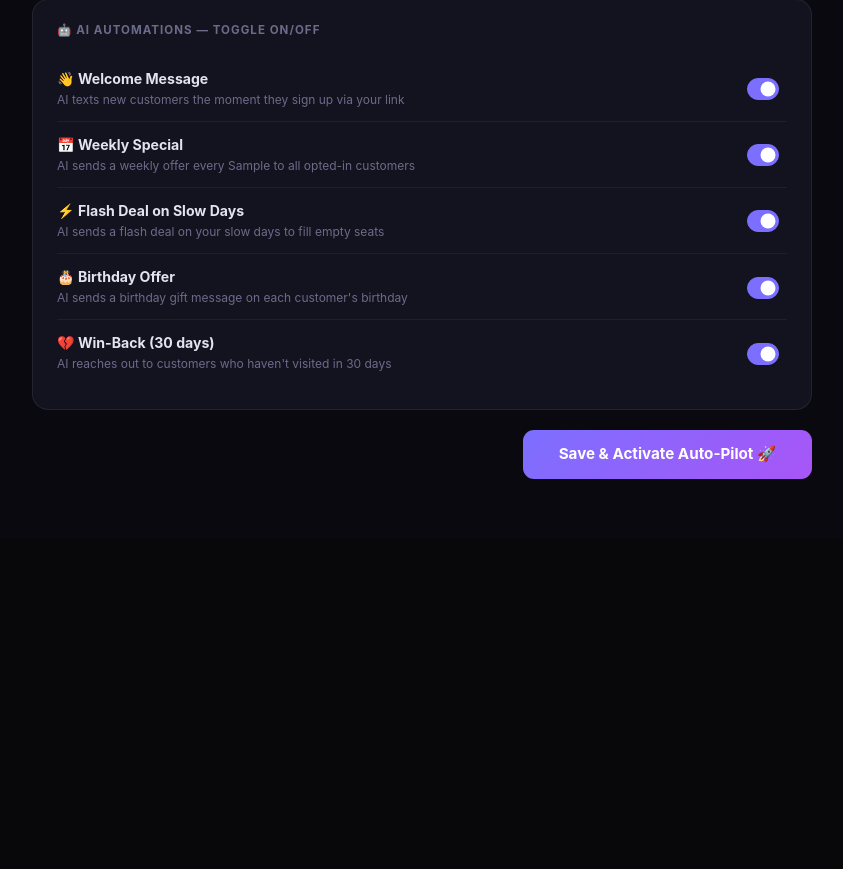
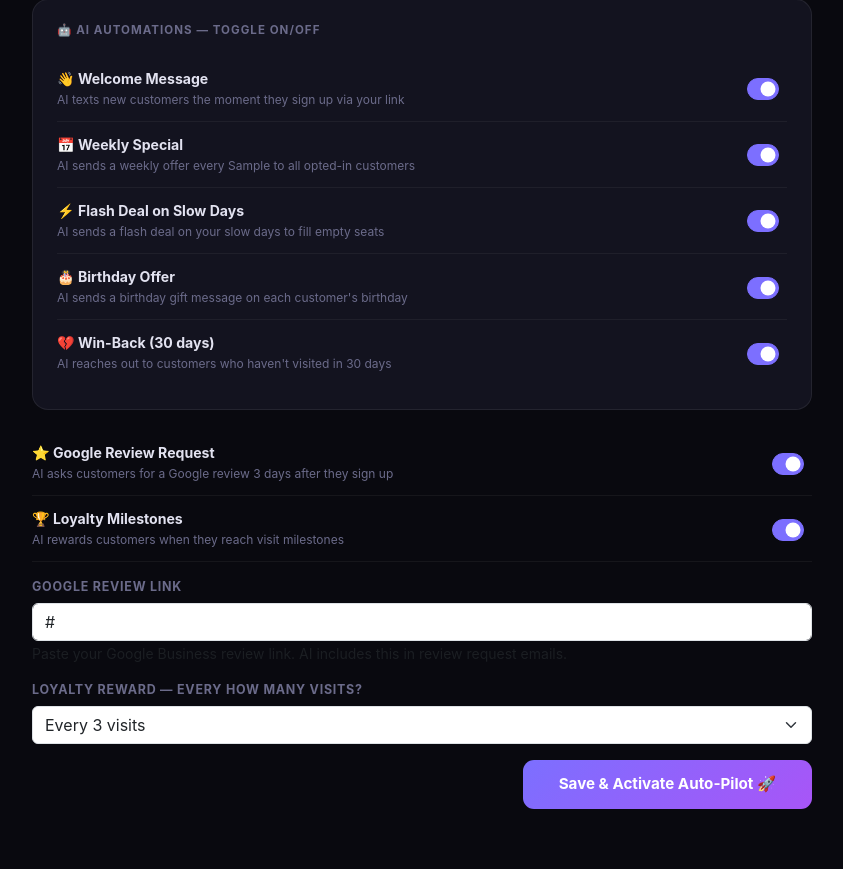
Before and after one commit to VinodVen/growthai, a Flask app: page /setup in a window 1280 px wide. Shown: the part 827-1696 px from the top of the page, without its empty margins (218-1061 px from the left). Before the commit the page ends 1306 px from the top, so only its background shows below. Run offline with Flask 3, Linux system fonts and the light colour scheme; the visitor is signed in with stand-in values (Sample User, id 1); tables that the repository leaves empty hold one stand-in row (values such as "Sample post").

Commit message:
Add loyalty points, visit tracking, and Google review request automation
- Customer model: last_visit, loyalty_points columns
- BusinessProfile: auto_review, review_days, google_review_url, auto_loyalty, loyalty_reward_visits
- _run_profile_autopilot(): new AI engine for birthday, win-back, review request, loyalty milestone, weekly/flash
- Dashboard now calls _run_profile_autopilot on every load
- POST /customer/<id>/visit: log a visit, +10 loyalty points
- Autopilot page: shows Review Request + Loyalty automations, total loyalty points stat
- Setup page: Google Review URL field, loyalty reward interval, new toggles

Co-Authored-By: Claude Sonnet 4.6 <noreply@anthropic.com>

```diff
--- a/main.py
+++ b/main.py
@@ -165,6 +165,11 @@ class BusinessProfile(db.Model):
     weekly_send_day = db.Column(db.String(20), default="Tuesday")
     setup_complete = db.Column(db.Boolean, default=False)
     last_weekly_summary = db.Column(db.DateTime, nullable=True)  # track when summary last sent
+    auto_review = db.Column(db.Boolean, default=True)         # send review request
+    review_days = db.Column(db.Integer, default=3)            # days after signup to send review
+    google_review_url = db.Column(db.String(300))             # google review link
+    auto_loyalty = db.Column(db.Boolean, default=True)        # loyalty milestone emails
+    loyalty_reward_visits = db.Column(db.Integer, default=5)  # visits to earn a reward
     updated_at = db.Column(db.DateTime, default=datetime.utcnow, onupdate=datetime.utcnow)
 
 class Customer(db.Model):
@@ -179,6 +184,8 @@ class Customer(db.Model):
     notes = db.Column(db.Text)
     tags = db.Column(db.String(300))  # comma-separated: VIP,Regular,Corporate
     visit_count = db.Column(db.Integer, default=0)
+    last_visit = db.Column(db.DateTime, nullable=True)        # last time customer visited
+    loyalty_points = db.Column(db.Integer, default=0)         # cumulative loyalty points
     unsubscribed = db.Column(db.Boolean, default=False)
     sms_opted_in = db.Column(db.Boolean, default=False)    # TCPA compliance
     sms_opted_in_at = db.Column(db.DateTime, nullable=True)
@@ -265,6 +272,13 @@ with app.app_context():
         "ALTER TABLE customers ADD COLUMN IF NOT EXISTS tags VARCHAR(300)",
         "ALTER TABLE customers ADD COLUMN IF NOT EXISTS visit_count INTEGER DEFAULT 0",
         "ALTER TABLE business_profiles ADD COLUMN IF NOT EXISTS last_weekly_summary TIMESTAMP",
+        "ALTER TABLE customers ADD COLUMN IF NOT EXISTS last_visit TIMESTAMP",
+        "ALTER TABLE customers ADD COLUMN IF NOT EXISTS loyalty_points INTEGER DEFAULT 0",
+        "ALTER TABLE business_profiles ADD COLUMN IF NOT EXISTS auto_review BOOLEAN DEFAULT TRUE",
+        "ALTER TABLE business_profiles ADD COLUMN IF NOT EXISTS review_days INTEGER DEFAULT 3",
+        "ALTER TABLE business_profiles ADD COLUMN IF NOT EXISTS google_review_url VARCHAR(300)",
+        "ALTER TABLE business_profiles ADD COLUMN IF NOT EXISTS auto_loyalty BOOLEAN DEFAULT TRUE",
+        "ALTER TABLE business_profiles ADD COLUMN IF NOT EXISTS loyalty_reward_visits INTEGER DEFAULT 5",
     ]
     if not db_url.startswith("sqlite"):
         for sql in migrations:
@@ -564,6 +578,125 @@ def run_automations(business_id):
         db.session.commit()
     except Exception as e:
         print(f"Automation error: {e}")
+
+def _run_profile_autopilot(b, profile):
+    """Run AI autopilot based on BusinessProfile settings. Called on dashboard load (throttled)."""
+    if not profile or not profile.setup_complete:
+        return
+    now = datetime.utcnow()
+    today_str = now.strftime("%Y-%m-%d")
+    dish   = profile.signature_dish or "our specials"
+    offer  = profile.special_offer  or "a special offer"
+    tone   = profile.tone           or "friendly"
+
+    def ai_msg(name, campaign_hint, extra_ctx=""):
+        try:
+            return generate_ai_message(
+                name, b.business_name, campaign_hint,
+                cuisine=profile.cuisine_type or "",
+                dish=dish, offer=offer, tone=tone, extra=extra_ctx
+            )
+        except Exception:
+            return None
+
+    def already_sent(customer, camp_type, since_days=30):
+        cutoff = now - timedelta(days=since_days)
+        return Campaign.query.filter_by(
+            business_id=b.id,
+            customer_email=customer.email or f"phone:{customer.phone}",
+            campaign_type=camp_type,
+        ).filter(Campaign.created_at >= cutoff).first() is not None
+
+    customers = Customer.query.filter_by(business_id=b.id, unsubscribed=False).all()
+
+    for c in customers:
+        # ── REVIEW REQUEST: send review_days after signup ──
+        if profile.auto_review and profile.google_review_url and c.email:
+            days_since_join = (now - c.created_at).days
+            if days_since_join == (profile.review_days or 3):
+                if not already_sent(c, "review_request", since_days=365):
+                    review_link = profile.google_review_url
+                    msg = (
+                        f"Hi {c.first_name}! 🌟\n\n"
+                        f"Thank you so much for visiting {b.business_name}. "
+                        f"We hope you had a wonderful experience!\n\n"
+                        f"Would you mind taking 30 seconds to leave us a review? "
+                        f"It means the world to a small business like ours.\n\n"
+                        f"👉 {review_link}\n\n"
+                        f"Thank you so much, {c.first_name}! 🙏"
+                    )
+                    _send_auto_campaign(b, c, "review_request", msg)
+
+        # ── WIN-BACK: 30 days since last visit or signup ──
+        if profile.auto_winback and (c.email or c.phone):
+            ref_date = c.last_visit or c.created_at
+            days_inactive = (now - ref_date).days
+            if days_inactive >= 30:
+                if not already_sent(c, "come_back", since_days=30):
+                    msg = ai_msg(c.first_name, "come_back", f"customer hasn't visited in {days_inactive} days")
+                    if msg:
+                        _send_auto_campaign(b, c, "come_back", msg)
+
+        # ── LOYALTY MILESTONE: every N visits ──
+        if profile.auto_loyalty and c.email:
+            n = profile.loyalty_reward_visits or 5
+            if c.visit_count > 0 and c.visit_count % n == 0:
+                if not already_sent(c, "loyalty", since_days=7):
+                    msg = ai_msg(
+                        c.first_name, "loyalty",
+                        f"customer just reached {c.visit_count} visits — send a loyalty reward"
+                    )
+                    if msg:
+                        _send_auto_campaign(b, c, "loyalty", msg)
+
+    # ── BIRTHDAY: send on the customer's birthday ──
+    if profile.auto_birthday:
+        for c in customers:
+            if not c.dob or not (c.email or c.phone):
+                continue
+            try:
+                dob = datetime.strptime(c.dob[:10], "%Y-%m-%d")
+                if dob.month == now.month and dob.day == now.day:
+                    if not already_sent(c, "birthday", since_days=300):
+                        msg = ai_msg(c.first_name, "birthday", f"it is {c.first_name}'s birthday today")
+                        if msg:
+                            _send_auto_campaign(b, c, "birthday", msg)
+            except Exception:
+                pass
+
+    # ── WEEKLY SPECIAL: on the configured send day ──
+    if profile.auto_weekly:
+        day_name = now.strftime("%A")  # Monday, Tuesday, …
+        send_day = profile.weekly_send_day or "Tuesday"
+        if day_name == send_day:
+            # Check if we already sent weekly special today
+            today_start = now.replace(hour=0, minute=0, second=0, microsecond=0)
+            already_today = Campaign.query.filter_by(
+                business_id=b.id, campaign_type="weekly_special"
+            ).filter(Campaign.created_at >= today_start).first()
+            if not already_today:
+                active_customers = [c for c in customers if c.email or c.phone]
+                for c in active_customers[:200]:  # cap at 200 per run
+                    msg = ai_msg(c.first_name, "weekend", f"send weekly {send_day} special")
+                    if msg:
+                        _send_auto_campaign(b, c, "weekly_special", msg)
+
+    # ── FLASH DEAL: on slow days ──
+    if profile.auto_flash and profile.slow_days:
+        day_name = now.strftime("%A")
+        slow = [d.strip() for d in profile.slow_days.split(",")]
+        if day_name in slow:
+            today_start = now.replace(hour=0, minute=0, second=0, microsecond=0)
+            already_today = Campaign.query.filter_by(
+                business_id=b.id, campaign_type="flash_deal"
+            ).filter(Campaign.created_at >= today_start).first()
+            if not already_today:
+                active_customers = [c for c in customers if c.email or c.phone]
+                for c in active_customers[:200]:
+                    msg = ai_msg(c.first_name, "promotion", f"urgent flash deal — slow {day_name}, fill seats now")
+                    if msg:
+                        _send_auto_campaign(b, c, "flash_deal", msg)
+
 
 def _maybe_send_weekly_summary(b, profile, today):
     """Send a weekly summary email to the business owner every Monday, once per week."""
@@ -932,6 +1065,9 @@ def dashboard():
     profile = BusinessProfile.query.filter_by(business_id=b.id).first()
     if not profile or not profile.setup_complete:
         return redirect("/onboarding")
+
+    # Run AI autopilot (profile-based automations)
+    _run_profile_autopilot(b, profile)
 
     # Send weekly summary every Monday (throttled — once per week)
     _maybe_send_weekly_summary(b, profile, today)
@@ -2522,6 +2658,8 @@ def onboarding():
         profile.auto_welcome    = True
         profile.auto_birthday   = True
         profile.auto_winback    = True
+        profile.auto_review     = True
+        profile.auto_loyalty    = True
         profile.auto_weekly     = request.form.get("auto_weekly") == "on"
         profile.auto_flash      = bool(profile.slow_days)
         profile.setup_complete  = True
@@ -2710,6 +2848,24 @@ def customer_optin(slug):
 # TWILIO WEBHOOK — handle STOP / HELP replies
 # ============================================
 
+@app.route("/customer/<int:customer_id>/visit", methods=["POST"])
+def log_visit(customer_id):
+    """Log a customer visit: increment visit_count, set last_visit, add loyalty points."""
+    b = current_business()
+    if not b:
+        return jsonify({"ok": False, "error": "not logged in"}), 401
+    c = Customer.query.filter_by(id=customer_id, business_id=b.id).first_or_404()
+    c.visit_count    = (c.visit_count or 0) + 1
+    c.last_visit     = datetime.now(timezone.utc)
+    c.loyalty_points = (c.loyalty_points or 0) + 10
+    try:
+        db.session.commit()
+        return jsonify({"ok": True, "visits": c.visit_count, "points": c.loyalty_points})
+    except Exception:
+        db.session.rollback()
+        return jsonify({"ok": False}), 500
+
+
 @app.route("/twilio/webhook", methods=["POST"])
 def twilio_webhook():
     """Twilio calls this when a customer replies STOP, HELP, etc."""
@@ -2757,13 +2913,17 @@ def business_setup():
         profile.peak_days        = request.form.get("peak_days", "").strip()
         profile.tone             = request.form.get("tone", "friendly")
         profile.timezone         = request.form.get("timezone", "America/Chicago")
-        profile.auto_welcome     = request.form.get("auto_welcome") == "on"
-        profile.auto_weekly      = request.form.get("auto_weekly") == "on"
-        profile.auto_flash       = request.form.get("auto_flash") == "on"
-        profile.auto_birthday    = request.form.get("auto_birthday") == "on"
-        profile.auto_winback     = request.form.get("auto_winback") == "on"
-        profile.weekly_send_day  = request.form.get("weekly_send_day", "Tuesday")
-        profile.setup_complete   = True
+        profile.auto_welcome          = request.form.get("auto_welcome") == "on"
+        profile.auto_weekly           = request.form.get("auto_weekly") == "on"
+        profile.auto_flash            = request.form.get("auto_flash") == "on"
+        profile.auto_birthday         = request.form.get("auto_birthday") == "on"
+        profile.auto_winback          = request.form.get("auto_winback") == "on"
+        profile.auto_review           = request.form.get("auto_review") == "on"
+        profile.auto_loyalty          = request.form.get("auto_loyalty") == "on"
+        profile.google_review_url     = request.form.get("google_review_url", "").strip()
+        profile.loyalty_reward_visits = int(request.form.get("loyalty_reward_visits") or 5)
+        profile.weekly_send_day       = request.form.get("weekly_send_day", "Tuesday")
+        profile.setup_complete        = True
 
         # Also update business website if provided
         website = request.form.get("website", "").strip()
@@ -2812,6 +2972,8 @@ def autopilot():
     total_auto_opens  = sum(c.open_count or 0 for c in recent)
     sms_opted_count   = Customer.query.filter_by(business_id=b.id, sms_opted_in=True, unsubscribed=False).count()
     join_url          = request.host_url.rstrip("/") + f"/join/{b.slug}"
+    avg_visits        = db.session.query(db.func.avg(Customer.visit_count)).filter_by(business_id=b.id).scalar() or 0
+    total_loyalty_pts = db.session.query(db.func.sum(Customer.loyalty_points)).filter_by(business_id=b.id).scalar() or 0
 
     return render_template(
         "autopilot.html",
@@ -2822,6 +2984,8 @@ def autopilot():
         total_auto_opens=total_auto_opens,
         sms_opted_count=sms_opted_count,
         join_url=join_url,
+        avg_visits=round(float(avg_visits), 1),
+        total_loyalty_pts=int(total_loyalty_pts),
     )
 
 
--- a/templates/setup.html
+++ b/templates/setup.html
@@ -181,6 +181,38 @@
                 </div>
             </div>
         </div>
+        <div class="toggle-row">
+            <div class="toggle-info">
+                <strong>⭐ Google Review Request</strong>
+                <small>AI asks customers for a Google review 3 days after they sign up</small>
+            </div>
+            <div class="form-check form-switch">
+                <input class="form-check-input" type="checkbox" name="auto_review" {% if profile.auto_review %}checked{% endif %}>
+            </div>
+        </div>
+        <div class="toggle-row">
+            <div class="toggle-info">
+                <strong>🏆 Loyalty Milestones</strong>
+                <small>AI rewards customers when they reach visit milestones</small>
+            </div>
+            <div class="form-check form-switch">
+                <input class="form-check-input" type="checkbox" name="auto_loyalty" {% if profile.auto_loyalty %}checked{% endif %}>
+            </div>
+        </div>
+
+        <div class="mb-3 mt-3">
+            <label style="font-size:0.78rem; font-weight:700; color:#6b6b8a; text-transform:uppercase; letter-spacing:0.06em; display:block; margin-bottom:6px;">Google Review Link</label>
+            <input type="text" name="google_review_url" class="form-control" value="{{ profile.google_review_url or '' }}" placeholder="https://g.page/r/YOUR-REVIEW-LINK">
+            <small class="text-muted">Paste your Google Business review link. AI includes this in review request emails.</small>
+        </div>
+        <div class="mb-3">
+            <label style="font-size:0.78rem; font-weight:700; color:#6b6b8a; text-transform:uppercase; letter-spacing:0.06em; display:block; margin-bottom:6px;">Loyalty Reward — Every how many visits?</label>
+            <select name="loyalty_reward_visits" class="form-select">
+                <option value="3" {% if (profile.loyalty_reward_visits or 5) == 3 %}selected{% endif %}>Every 3 visits</option>
+                <option value="5" {% if (profile.loyalty_reward_visits or 5) == 5 %}selected{% endif %}>Every 5 visits</option>
+                <option value="10" {% if (profile.loyalty_reward_visits or 5) == 10 %}selected{% endif %}>Every 10 visits</option>
+            </select>
+        </div>
 
         <div class="d-flex justify-content-end">
             <button type="submit" class="btn-save">Save &amp; Activate Auto-Pilot 🚀</button>
```
Also changed, not shown: templates/autopilot.html (+23 -3 lines).
